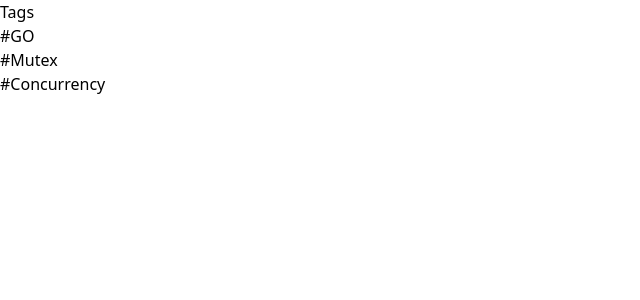
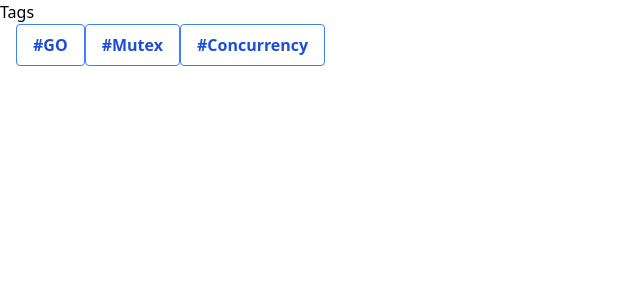
Before and after one commit to Diarselimi/diarselimi.github.io-old, a Next.js app: page /tags in a window 1280 px wide. Shown: the top 300 px of the page, without its empty margins (0-640 px from the left). Built offline with nearby package versions, Linux system fonts and the light colour scheme.

Commit message:
Add the filter of posts.

```diff
--- a/pages/tags.js
+++ b/pages/tags.js
@@ -7,15 +7,28 @@ export default function Tags({posts}) {
     return (
         <div className="container">
             <h3> Tags </h3>
+            <div class="container mx-auto px-4">
             {posts.map((post) => (
                     post.data.tags.map((tag, index) => (
-                        <div key={tag} >
-                            <a href={tag} >#{tag}</a>
-                        </div>
+                    <button className="bg-transparent hover:bg-blue-500 text-blue-700 font-semibold hover:text-white py-2 px-4 border border-blue-500 hover:border-transparent rounded">
+                        #{tag}
+                    </button>
                     ))
             ))}
+            </div>
+           <div className="w-2/5 xs:w-full">
+             <div className="p-5 w-full pt-12">
+                 {filterPostsByTag(posts, '').map((post, index) => (
+                    <ArticlePreview post={post} slug={post.slug} key={post.key} />
+                ))}
+            </div>
+           </div>
         </div>
     )
+}
+
+function filterPostsByTag(posts, tag) {
+    return posts.filter(post => post.data.tags.includes(tag));
 }
 
 export async function getStaticProps() {
```
